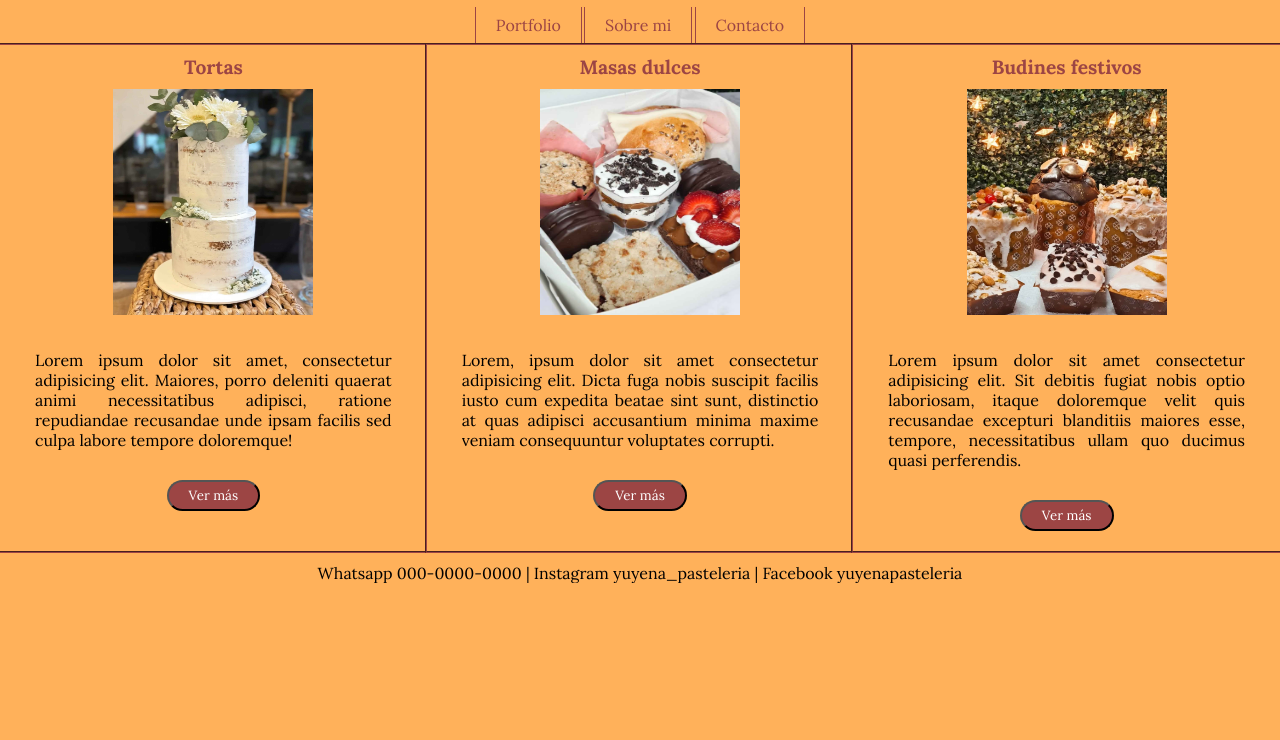
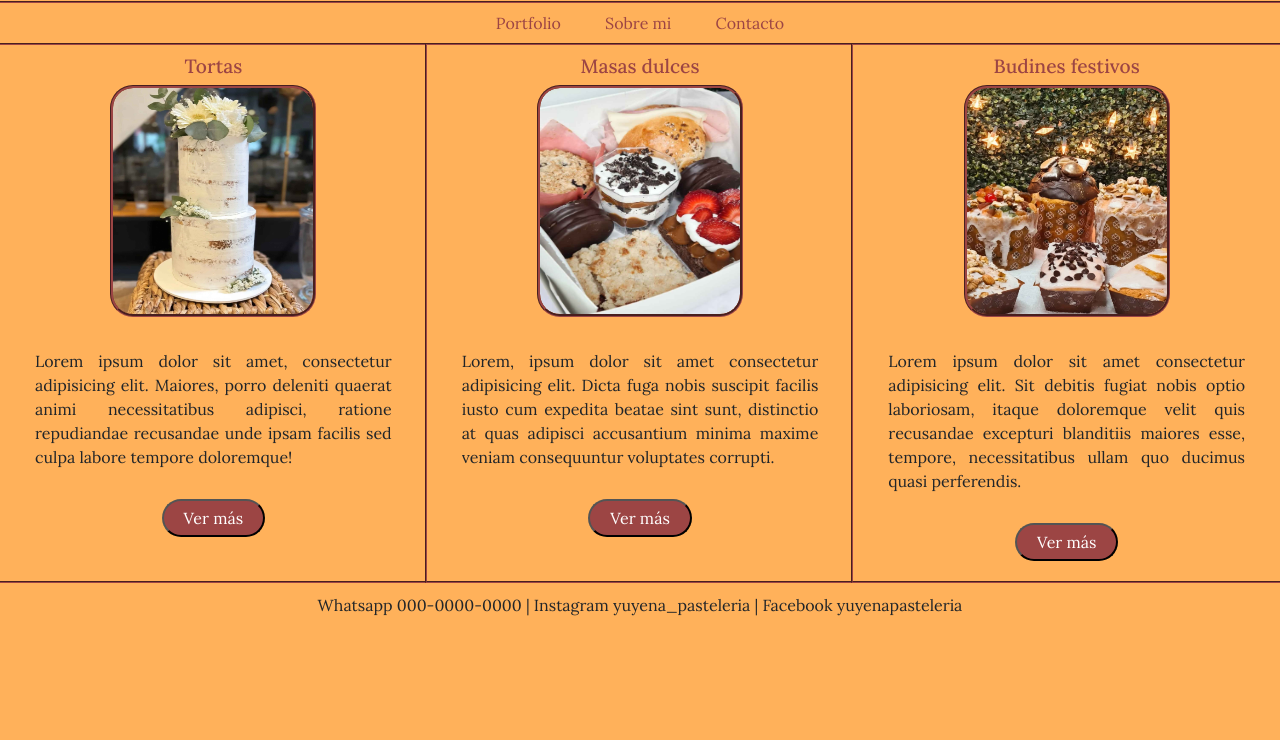
Before and after one commit to IgnacioBayugar/3ra-entrega-yuyena, a plain HTML site: page index.html in a window 1280 px wide. Shown: the part 60-800 px from the top of the page. Drawn offline with nearby package versions, Linux system fonts and the light colour scheme; a web font is replaced by a local one.

Commit message:
flexbox V2

```diff
--- a/css/style.css
+++ b/css/styles.css
@@ -36,6 +36,13 @@ h3{
     margin: 10px;
 }
 /* Barra de navegacion */
+.navbar{
+    justify-content: center;
+    padding: 0;
+    outline-style: groove;
+    outline-color: #9c4544;
+    outline-width: 2px;
+}
 .navbar ul{
     list-style-type: none;
     background-color: #ffb15a;
@@ -45,9 +52,6 @@ h3{
 }
 .navbar li{
     display: inline-flex;
-    outline-style: groove;
-    outline-color: #9c4544;
-    outline-width: 1px;
 }
 .navbar a{
     color: #9c4544;
@@ -57,7 +61,7 @@ h3{
 }
 .navbar a:hover{
     background-color: #9c4544;
-    color: #9c4544;
+    color: #ffb15a;
 }
 /*Imagenes representativas - Portfolio*/
 img{
@@ -66,7 +70,9 @@ img{
     height: 226px;
     margin: 0 auto;
     margin-top: 10px;
-    margin-bottom: 10px;
+    border-radius: 20px;
+    outline-style: groove;
+    outline-color: #9c4544;
 }
 /* Parrafos descriptivos - Portfolio */
 .portfoliosection{
--- a/index.html
+++ b/index.html
@@ -3,13 +3,15 @@
 <head>
     <meta charset="UTF-8">
     <meta name="viewport" content="width=device-width, initial-scale=1.0">
-    <title>Inicio - Yuyena</title>
-    <!--CSS-->
-    <link rel="stylesheet" href="./css/style.css">
     <!--Fonts-->
     <link rel="preconnect" href="https://fonts.googleapis.com">
     <link rel="preconnect" href="https://fonts.gstatic.com" crossorigin>
     <link href="https://fonts.googleapis.com/css2?family=Lora:ital,wght@0,400..700;1,400..700&family=Ysabeau+SC:wght@1..1000&display=swap" rel="stylesheet">
+    <!--BOOTSTRAP-->
+    <link href="https://cdn.jsdelivr.net/npm/bootstrap@5.3.3/dist/css/bootstrap.min.css" rel="stylesheet" integrity="sha384-QWTKZyjpPEjISv5WaRU9OFeRpok6YctnYmDr5pNlyT2bRjXh0JMhjY6hW+ALEwIH" crossorigin="anonymous">
+    <!--CSS-->
+    <link rel="stylesheet" href="./css/styles.css">
+    <title>Inicio - Yuyena</title>
 </head>
 <body>
     <header>
@@ -58,5 +60,9 @@
             <p class="socialmedia">Whatsapp 000-0000-0000 | Instagram yuyena_pasteleria | Facebook yuyenapasteleria</p>
         </div>
     </footer>
+    <!--SCRIPT BS-->
+    <script src="https://cdn.jsdelivr.net/npm/bootstrap@5.3.3/dist/js/bootstrap.bundle.min.js" integrity="sha384-YvpcrYf0tY3lHB60NNkmXc5s9fDVZLESaAA55NDzOxhy9GkcIdslK1eN7N6jIeHz" crossorigin="anonymous"></script>
+    <script src="https://cdn.jsdelivr.net/npm/@popperjs/core@2.11.8/dist/umd/popper.min.js" integrity="sha384-I7E8VVD/ismYTF4hNIPjVp/Zjvgyol6VFvRkX/vR+Vc4jQkC+hVqc2pM8ODewa9r" crossorigin="anonymous"></script>
+    <script src="https://cdn.jsdelivr.net/npm/bootstrap@5.3.3/dist/js/bootstrap.min.js" integrity="sha384-0pUGZvbkm6XF6gxjEnlmuGrJXVbNuzT9qBBavbLwCsOGabYfZo0T0to5eqruptLy" crossorigin="anonymous"></script>
 </body>
 </html>
```
Also changed, not shown: html/contacto.html (+1 -1 lines), html/sobremi.html (+2 -2 lines).
